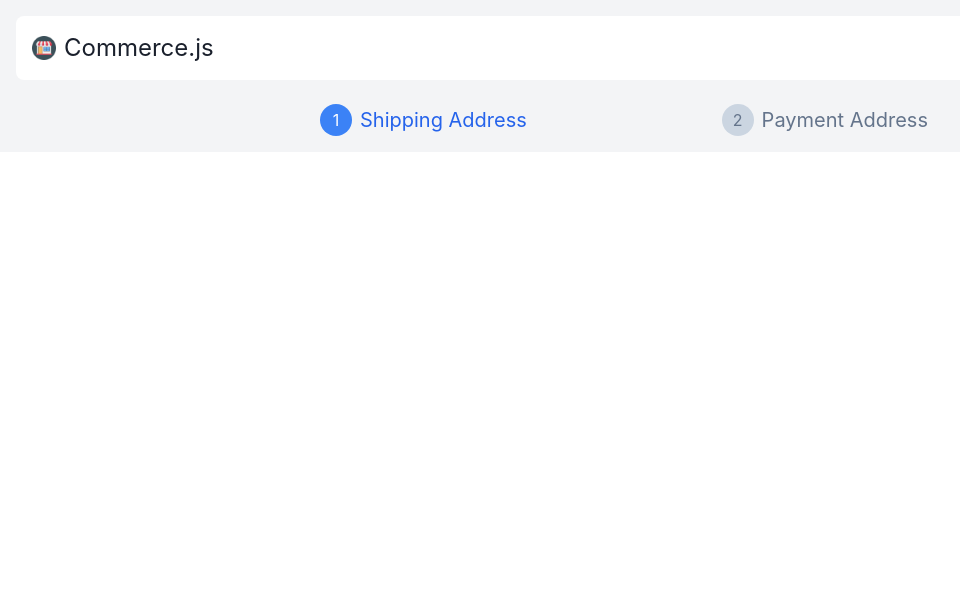
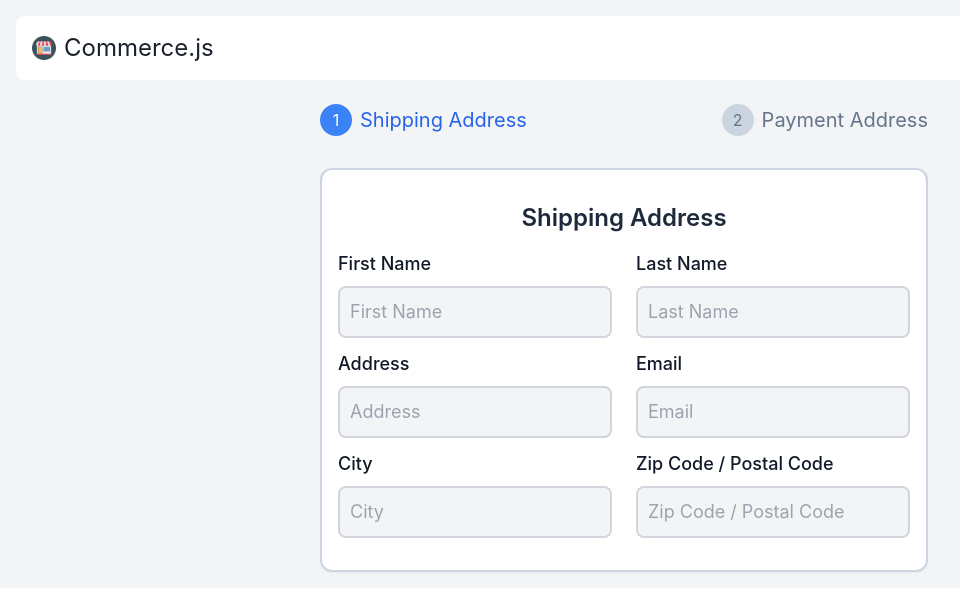
Before and after one commit to amirk1998/E-Commerce-Web-Shop, a React (Vite) app: page /checkout in a window 1280 px wide. Shown: the top 612 px of the page, without its empty margins (16-976 px from the left). Built offline with nearby package versions, Linux system fonts and the light colour scheme; no server answers.

Commit message:
Checkout Formshave  been created

```diff
--- a/package.json
+++ b/package.json
@@ -16,13 +16,14 @@
     "@emotion/styled": "^11.11.0",
     "@stripe/react-stripe-js": "^2.1.0",
     "@stripe/stripe-js": "^1.52.1",
+    "formik": "^2.2.9",
     "framer-motion": "^10.12.10",
     "html-react-parser": "^3.0.16",
     "react": "^18.2.0",
     "react-dom": "^18.2.0",
-    "react-hook-form": "^7.43.9",
     "react-icons": "^4.8.0",
-    "react-router-dom": "^6.11.1"
+    "react-router-dom": "^6.11.1",
+    "yup": "^1.1.1"
   },
   "devDependencies": {
     "@types/react": "^18.0.28",
--- /dev/null
+++ b/src/components/CheckoutForm/AddressForm.jsx
@@ -0,0 +1,84 @@
+import { useFormik } from 'formik';
+import * as Yup from 'yup';
+import FormInput from '../common/FormInput';
+import { Spinner } from '@chakra-ui/react';
+
+const initialValues = {
+  firstName: '',
+  lastName: '',
+  address: '',
+  email: '',
+  city: '',
+  zipCode: '',
+};
+
+const validationSchema = Yup.object({
+  firstName: Yup.string()
+    .required('First Name is Required')
+    .min(3, 'First Name length is not valid'),
+  lastName: Yup.string()
+    .required('Last Name is Required')
+    .min(3, 'Last Name length is not valid'),
+  address: Yup.string()
+    .required('Address is Required')
+    .min(8, 'Address length is not valid'),
+  email: Yup.string()
+    .email('Invalid email format')
+    .required('Email is Required'),
+  city: Yup.string()
+    .required('City is Required')
+    .min(5, 'City length is not valid'),
+  zipCode: Yup.string()
+    .required('Zip Code is Required')
+    .matches(/^[0-9]{5}$/, 'Invalid Zip Code')
+    .nullable(),
+});
+
+const AddressForm = ({ isLoading }) => {
+  //
+  const onSubmit = (values) => {
+    console.log(values);
+  };
+
+  const formik = useFormik({
+    initialValues,
+    onSubmit,
+    validationSchema,
+    validateOnMount: true,
+  });
+
+  if (isLoading) {
+    return (
+      <div className='flex items-center justify-center'>
+        <Spinner size='xl' color='blue.500' />
+      </div>
+    );
+  }
+
+  return (
+    <div className='flex flex-col items-center bg-white px-4 py-8 w-1/2 rounded-xl border-2 border-slate-300 shadow-sm hover:shadow-lg'>
+      <h1 className='text-2xl font-semibold text-slate-800 '>
+        Shipping Address
+      </h1>
+
+      <form
+        onSubmit={formik.handleSubmit}
+        className='grid container gap-y-6 lg:gap-y-3 lg:gap-x-6 grid-cols-1 lg:grid-cols-2 mt-4'
+      >
+        <FormInput name='firstName' label='First Name' formik={formik} />
+        <FormInput name='lastName' label='Last Name' formik={formik} />
+        <FormInput name='address' label='Address' formik={formik} />
+        <FormInput name='email' label='Email' type='email' formik={formik} />
+        <FormInput name='city' label='City' formik={formik} />
+        <FormInput
+          name='zipCode'
+          label='Zip Code / Postal Code'
+          type='number'
+          formik={formik}
+        />
+      </form>
+    </div>
+  );
+};
+
+export default AddressForm;
--- a/src/components/CheckoutForm/Checkout/Checkout.jsx
+++ b/src/components/CheckoutForm/Checkout/Checkout.jsx
@@ -1,25 +1,46 @@
-import { useState } from 'react';
+import { useState, useEffect } from 'react';
+import AddressForm from '../AddressForm';
+import PaymentForm from '../PaymentForm';
 
 const Checkout = () => {
   const [activeStep, setActiveStep] = useState(1);
+  const [isLoading, setIsLoading] = useState(true);
 
   const steps = [
     { id: 1, title: 'Shipping Address' },
     { id: 2, title: 'Payment Address' },
   ];
 
-  const handleNext = () => {
-    setActiveStep((prevActiveStep) => prevActiveStep + 1);
+  useEffect(() => {
+    setTimeout(() => setIsLoading(false), 3000); // set loading to false after 3 seconds
+  }, []);
+
+  const handleStepper = () => {
+    if (activeStep === 1) {
+      setIsLoading(true);
+      setActiveStep((prevActiveStep) => prevActiveStep + 1);
+    } else {
+      setIsLoading(true);
+      setActiveStep((prevActiveStep) => prevActiveStep - 1);
+    }
   };
 
-  const handlePrev = () => {
-    setActiveStep((prevActiveStep) => prevActiveStep - 1);
+  const Confirmation = () => {
+    return <div>Confirmation</div>;
+  };
+
+  const Form = () => {
+    return activeStep === 1 ? (
+      <AddressForm isLoading={isLoading} />
+    ) : (
+      <PaymentForm isLoading={isLoading} />
+    );
   };
 
   return (
     <div className='flex flex-col items-center justify-center w-full'>
       {/* Stepper */}
-      <div className='flex items-center justify-between w-1/2'>
+      <div className='flex items-center justify-between w-1/2 mb-8'>
         {steps.map((step) => {
           return (
             <div key={step.id} className='flex items-center'>
@@ -31,6 +52,24 @@ const Checkout = () => {
                 } `}
               >
                 {step.id}
+                {/* {activeStep === steps.length ? (
+                  <svg
+                    xmlns='http://www.w3.org/2000/svg'
+                    fill='none'
+                    viewBox='0 0 24 24'
+                    strokeWidth='1.5'
+                    stroke='currentColor'
+                    className='w-6 h-6'
+                  >
+                    <path
+                      strokeLinecap='round'
+                      strokeLinejoin='round'
+                      d='M4.5 12.75l6 6 9-13.5'
+                    />
+                  </svg>
+                ) : (
+                  step.id
+                )} */}
               </span>
               <p
                 className={`ml-2 text-xl ${
@@ -45,6 +84,12 @@ const Checkout = () => {
           );
         })}
       </div>
+
+      {activeStep === steps.length ? <Confirmation /> : <Form />}
+
+      {/* <button onClick={handleStepper}>
+        {activeStep === 1 ? 'Next' : 'Prev'}
+      </button> */}
     </div>
   );
 };
--- /dev/null
+++ b/src/components/CheckoutForm/PaymentForm.jsx
@@ -0,0 +1,5 @@
+const PaymentForm = () => {
+  return <div>Payment Form</div>;
+};
+
+export default PaymentForm;
--- /dev/null
+++ b/src/components/common/FormInput.jsx
@@ -0,0 +1,30 @@
+const FormInput = ({ label, name, formik, type = 'text' }) => {
+  return (
+    <div className='flex flex-col'>
+      <label
+        htmlFor='name'
+        className='block mb-2 text-lg font-medium text-gray-900'
+      >
+        {label}
+      </label>
+      <input
+        type={type}
+        id={name}
+        name={name}
+        {...formik.getFieldProps(name)}
+        className={`bg-gray-100 border-2 text-gray-900 text-lg rounded-lg focus:border-blue-500 focus:outline-none block w-full p-2.5 ${
+          formik.errors[name] && formik.touched[name]
+            ? 'border-red-500'
+            : 'border-gray-300'
+        }`}
+        placeholder={label}
+        required
+      />
+      {formik.errors[name] && formik.touched[name] && (
+        <div className='text-red-500 mt-1 text-sm '>{formik.errors[name]}</div>
+      )}
+    </div>
+  );
+};
+
+export default FormInput;
```
Also changed, not shown: 1 other file (tests, documents, lock files or other folders).
